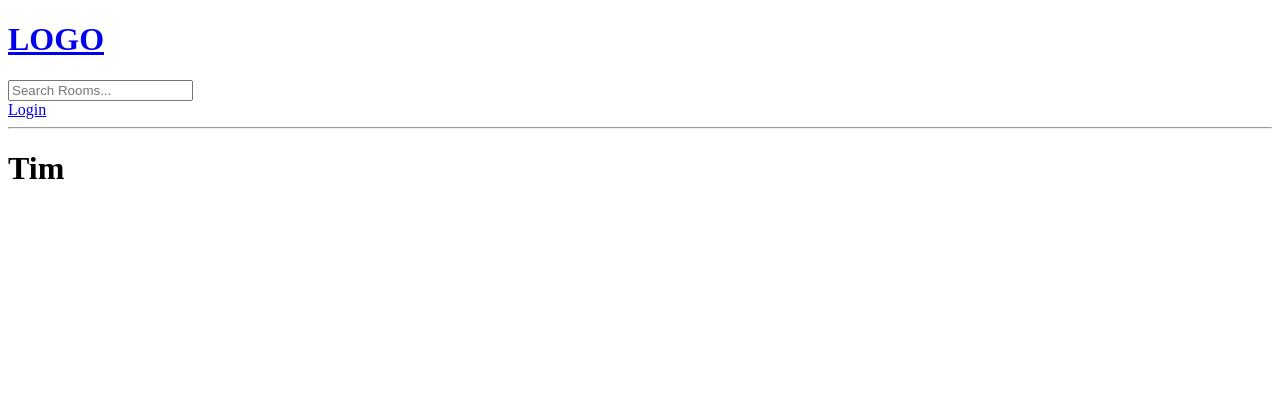
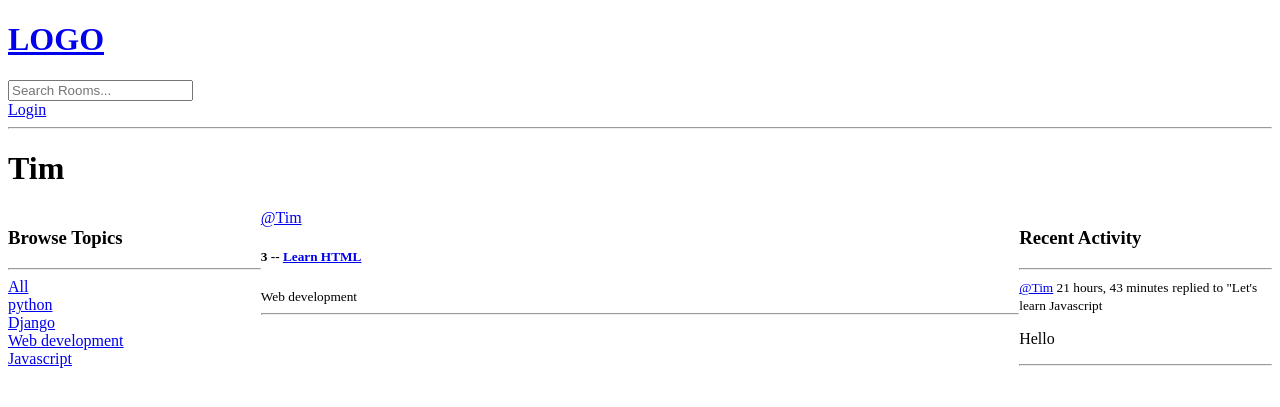
Before and after one commit to ypwang1/StudyBud-Django, a Django app: page /profile/2 in a window 1280 px wide. Shown: the top 407 px of the page. Run offline with Django 5.2, Linux system fonts and the light colour scheme; data comes from the database, SQL or seed files in the repository.

Commit message:
update activity page

```diff
--- a/base/templates/base/activity_component.html
+++ b/base/templates/base/activity_component.html
@@ -2,7 +2,10 @@
 <hr />
 {% for message in room_messages %}
 <div>
-      <small>@{{message.user}} {{message.created|timesince}}</small>
+  <small
+    ><a href="{% url 'user-profile' message.user.id %}">@{{message.user}}</a>
+    {{message.created|timesince}}</small
+  >
   <small>replied to "{{message.room}}</small>
   <p>{{message.body}}</p>
   {% if request.user == message.user %}
--- a/base/templates/base/profile.html
+++ b/base/templates/base/profile.html
@@ -1,5 +1,14 @@
-{% extends 'main.html' %}
-
-{% block content %}
+{% extends 'main.html' %} {% block content %}
 <h1>{{user.username}}</h1>
+<style>
+  .profile-container {
+    display: grid;
+    grid-template-columns: 1fr 3fr 1fr;
+  }
+</style>
+<div class="profile-container">
+  <div>{% include 'base/topics_component.html'%}</div>
+  <div>{% include 'base/feed_component.html'%}</div>
+  <div>{% include 'base/activity_component.html'%}</div>
+</div>
 {% endblock content %}
--- a/base/views.py
+++ b/base/views.py
@@ -90,7 +90,11 @@ def room(request, pk):
 
 def userProfile(request, pk):
     user = User.objects.get(id=pk)
-    context = {'user': user}
+    rooms = user.room_set.all()
+    room_messages = user.message_set.all()
+    topics = Topic.objects.all()
+    context = {'user': user, 'rooms': rooms, 'room_messages': room_messages,
+               'topics': topics}
     return render(request, 'base/profile.html', context)
 
 
```
Lines whose indentation alone changed are shown as unchanged.
